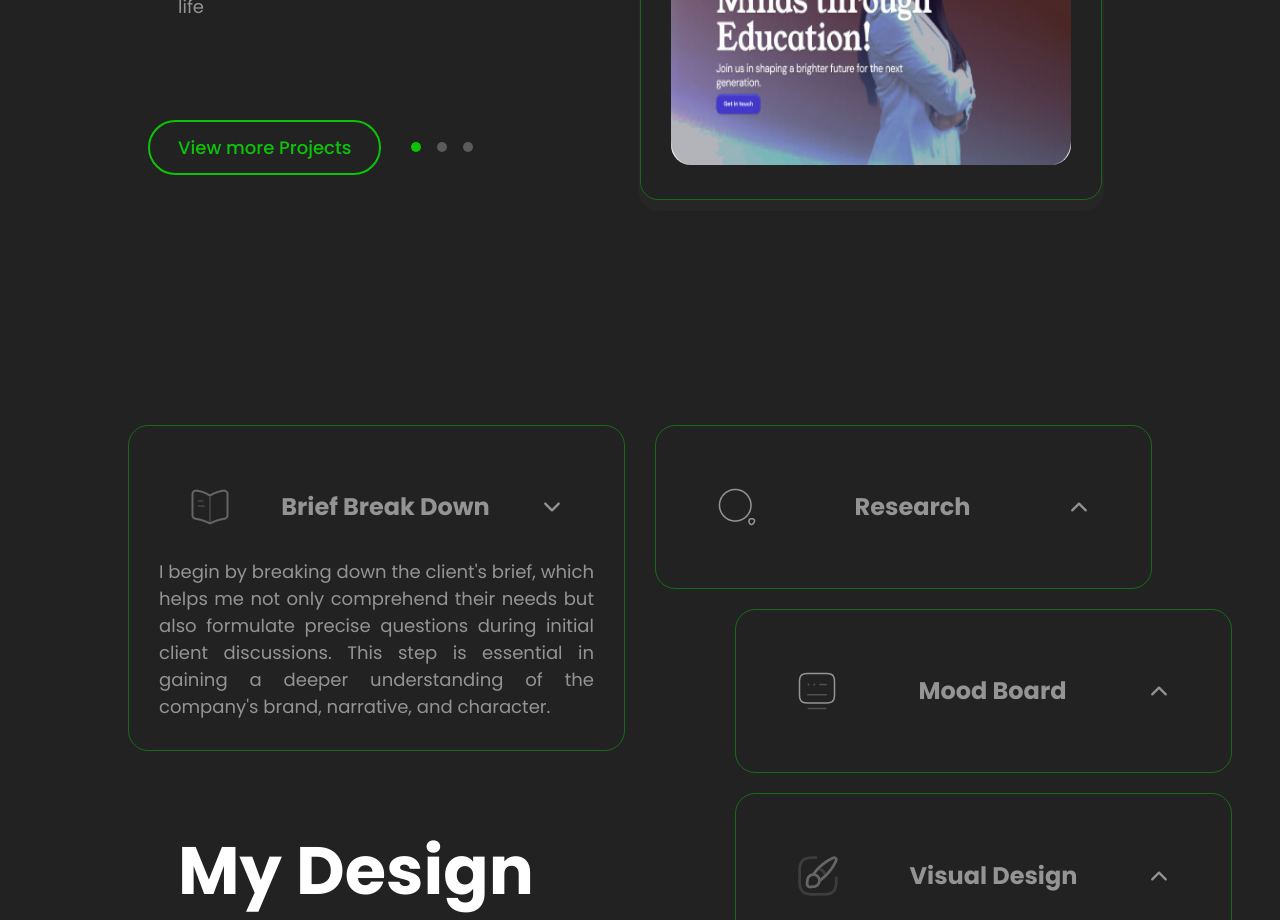
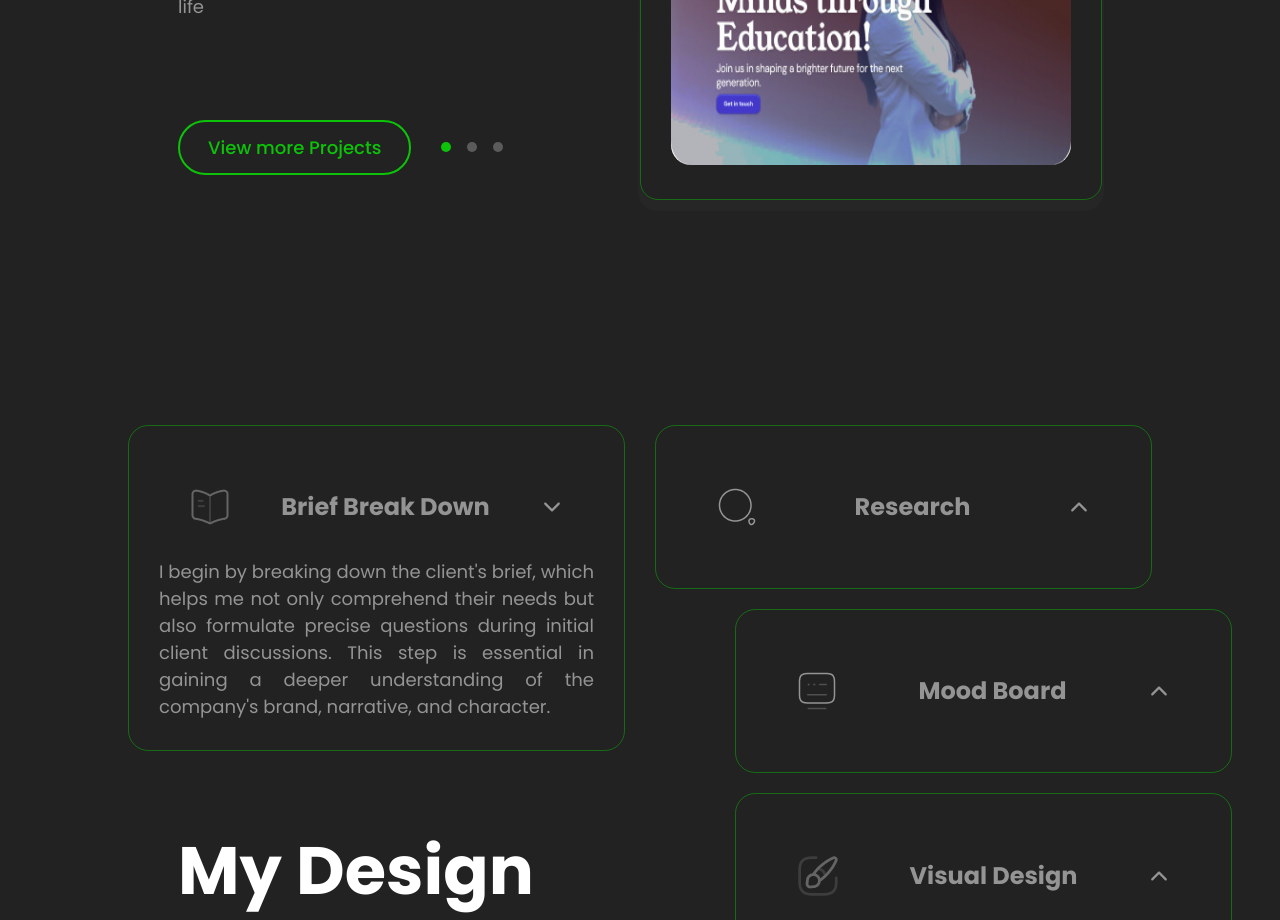
Before and after one commit to Braide5/P_Portf, a React (Vite) app: page / in a window 1280 px wide. Shown: the part 1740-2660 px from the top of the page. Built offline with nearby package versions, Linux system fonts and the light colour scheme.

Commit message:
fix: client changes

```diff
--- a/src/Pages/Home/components/LiveProjects/style/LiveProjects.scss
+++ b/src/Pages/Home/components/LiveProjects/style/LiveProjects.scss
@@ -109,7 +109,7 @@
           button {
             color: #0dc309;
             font-family: Poppins;
-            margin-left: -30px;
+            // margin-left: -30px;
             font-size: 18.06px;
             font-style: normal;
             font-weight: 500;
```
